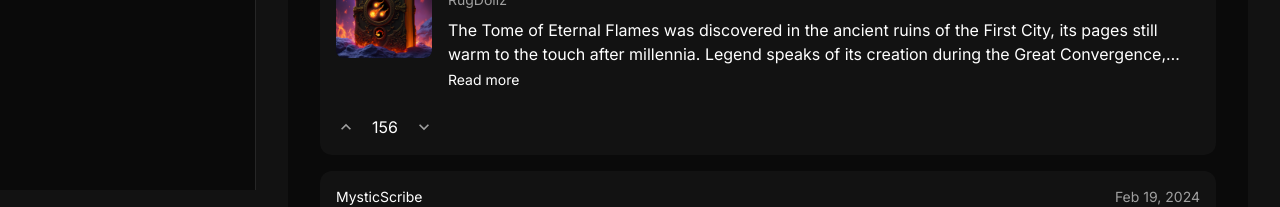
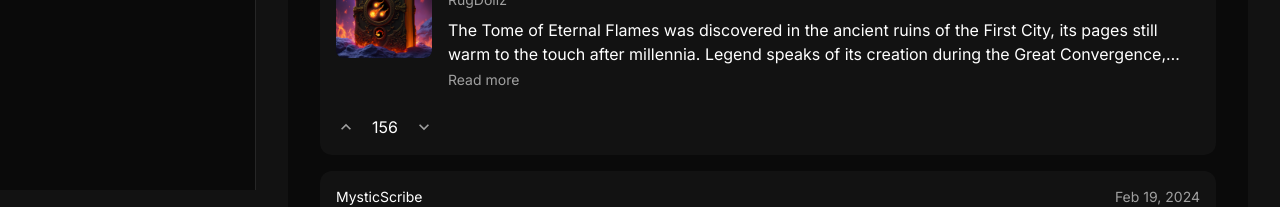
Before and after one commit to LatinGeek/rugdollz-central-hub, a Next.js app: page /nft-lore in a window 1280 px wide. Shown: the part 610-817 px from the top of the page. Built offline with nearby package versions, Linux system fonts and the light colour scheme.

Commit message:
[FEATURE] Update "Read More" option to use the secondary text color

```diff
--- a/app/components/nft-lore/LoreEntry.tsx
+++ b/app/components/nft-lore/LoreEntry.tsx
@@ -93,7 +93,7 @@ export function LoreEntry({ entry, onVote }: LoreEntryProps) {
           {entry.content.length > 150 && (
             <button
               onClick={() => setIsExpanded(!isExpanded)}
-              className="text-sm text-[rgb(var(--accent))] hover:text-[rgb(var(--accent-dark))] mt-1"
+              className="text-sm text-[rgb(var(--text-secondary))] hover:text-[rgb(var(--text-primary))] mt-1"
             >
               {isExpanded ? 'Show less' : 'Read more'}
             </button>
```
